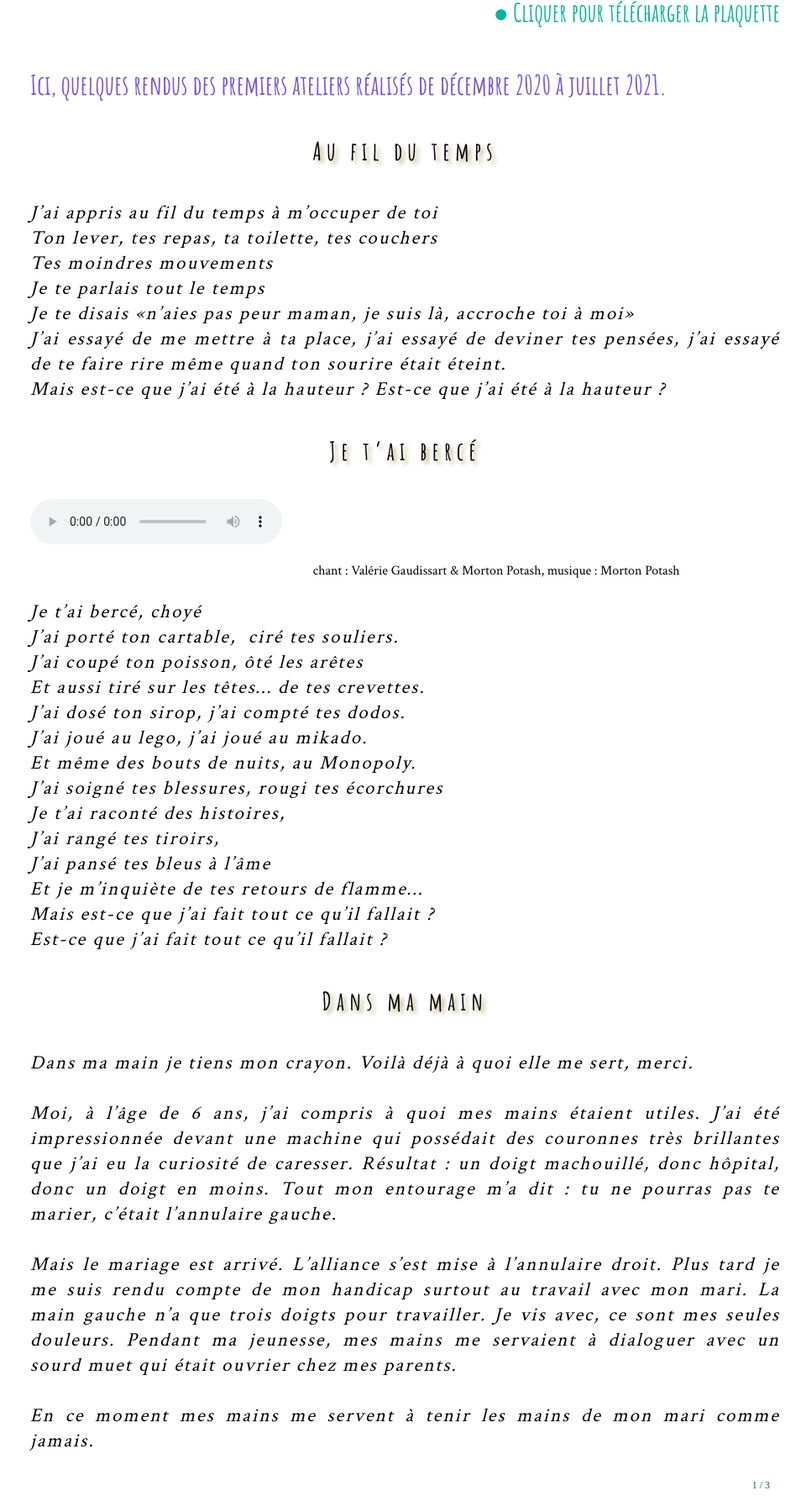
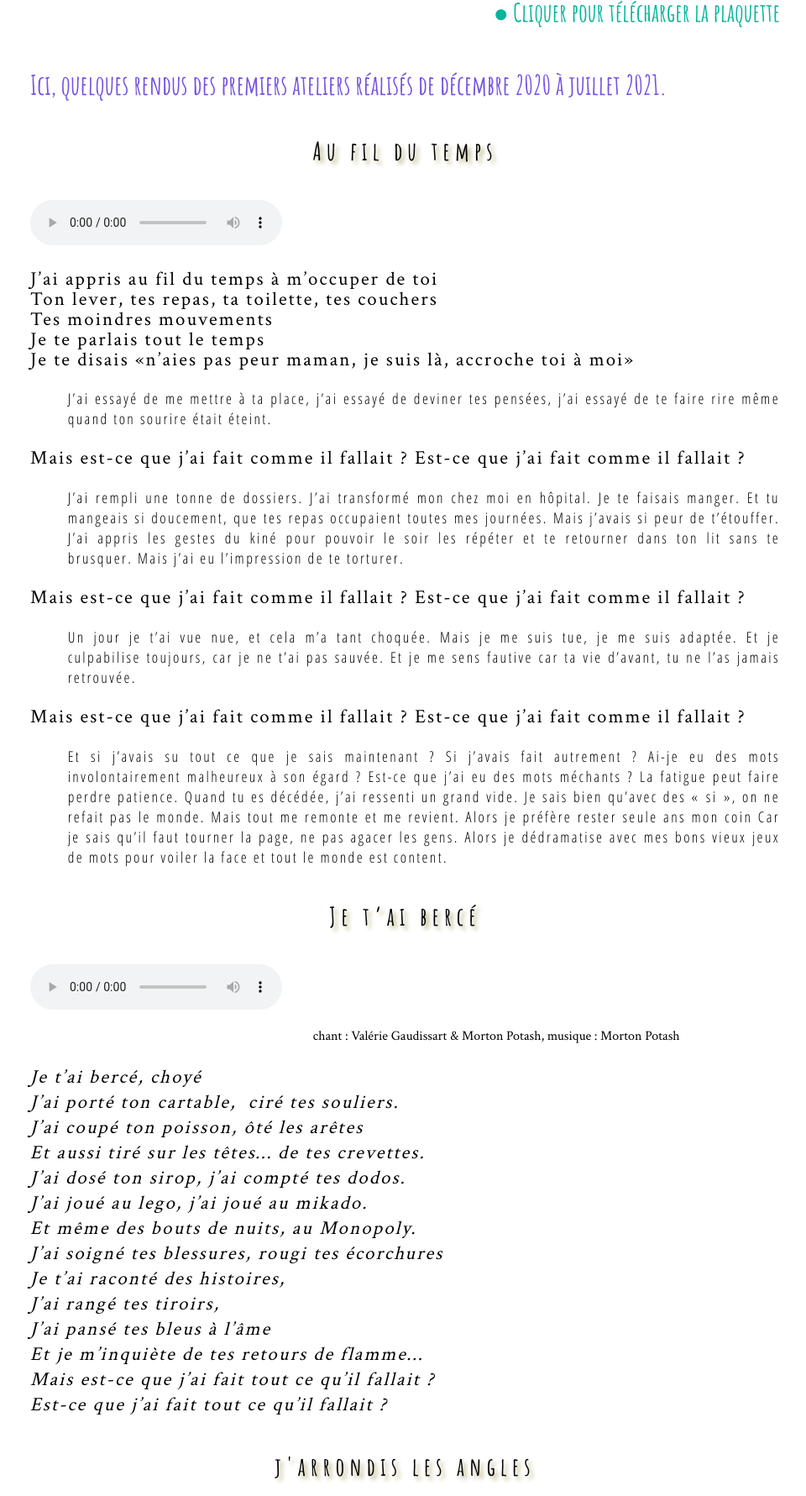
Before and after one commit to leshnik/revertouthaut, a Jekyll site: the page built from aidants-aimants.md, in a window 1280 px wide, cut to the strip 2081-3862 px from the top of the page. Shown: the whole strip at 84% size, without its empty margins (134-1094 px from the left). Built offline with Jekyll 4.4.1, drawn with Linux system fonts in a browser that asks for light colours; some of the changed text lies outside the part shown.

Commit message:
three songs and texts + layouts in aidants

```diff
--- a/_sass/layout.scss
+++ b/_sass/layout.scss
@@ -25,6 +25,9 @@
   }
   .center-text {
       text-align: center;
+  }
+  .indented {
+    padding-left: 5%;
   }
   .logo-image {
     padding-right: 2px;
--- a/_sass/type.scss
+++ b/_sass/type.scss
@@ -106,6 +106,16 @@ a:hover {
   font-size: 1.1rem;
   letter-spacing: 0.15rem;
 }
+.chansons_spoken {
+  font-family: "Open Sans Condensed", sans;
+  font-size: 1.1rem;
+  letter-spacing: 0.15rem;
+}
+.chansons_sung {
+  line-height: 1.5rem;
+  letter-spacing:.13rem;
+}
+
 .rever-typog {
   font-family: "Amatic SC", cursive;
   font-weight: 900;
--- a/aidants-aimants.md
+++ b/aidants-aimants.md
@@ -41,19 +41,31 @@ L’association Rêver Tout Haut propose aux aidants et aux proches de personne
 
 
 <h4 style="color: black">Au fil du temps</h4>
-
-<cite style="line-height: 1.5rem;letter-spacing:.13rem;">
+<audio controls src="https://rth8.b-cdn.net/j'ai-appris-au-fil-du-temps.mp3"></audio>
+<p class="chansons_sung">
 J’ai appris au fil du temps à m’occuper de toi<br>
 Ton lever, tes repas, ta toilette, tes couchers<br>
 Tes moindres mouvements<br>
 Je te parlais tout le temps<br>
-Je te disais «n’aies pas peur maman, je suis là, accroche toi à moi»<br>
-J’ai essayé de me mettre à ta place, j’ai essayé de deviner tes pensées, j’ai essayé de te faire rire même quand ton sourire était éteint. <br>
-Mais est-ce que j’ai été à la hauteur ? Est-ce que j’ai été à la hauteur ?
-</cite>
+Je te disais «n’aies pas peur maman, je suis là, accroche toi à moi»</p>
+<div class="indented">
+<p class="chansons_spoken">J’ai essayé de me mettre à ta place, j’ai essayé de deviner tes pensées, j’ai essayé de te faire rire même quand ton sourire était éteint.</p></div>
+<p class="chansons_sung">Mais est-ce que j’ai fait comme il fallait ?
+Est-ce que j’ai fait comme il fallait ?</p>
+<div class="indented"><p class="chansons_spoken">J’ai rempli une tonne de dossiers. J’ai transformé mon chez moi en hôpital. Je te faisais manger. Et tu mangeais si doucement, que tes repas occupaient toutes mes journées. Mais j’avais si peur de t’étouffer. J’ai appris les gestes du kiné pour pouvoir le soir les répéter et te retourner dans ton lit sans te brusquer. Mais j’ai eu l’impression de te torturer.</p></div>
+<p class="chansons_sung">Mais est-ce que j’ai fait comme il fallait ?
+Est-ce que j’ai fait comme il fallait ?</p>
+<div class="indented"><p class="chansons_spoken">
+Un jour je t’ai vue nue, et cela m’a tant choquée. Mais je me suis tue, je me suis adaptée. Et  je culpabilise toujours, car je ne t’ai pas sauvée. Et je me sens fautive car ta vie d’avant, tu ne l’as  jamais retrouvée.</p></div>
+<p class="chansons_sung">Mais est-ce que j’ai fait comme il fallait ?
+Est-ce que j’ai fait comme il fallait ?</p>
+<div class="indented"><p class="chansons_spoken">
+Et si j’avais su tout ce que je sais maintenant ?
+Si j’avais fait autrement ? Ai-je eu des mots involontairement malheureux à son égard ? Est-ce que j’ai eu des mots méchants ? La fatigue peut  faire perdre patience. Quand tu es décédée, j’ai ressenti un grand vide. Je sais bien qu’avec des « si », on ne refait pas le monde. Mais tout me remonte et me revient. Alors je préfère rester seule ans mon coin
+Car je sais qu’il faut tourner la page, ne pas agacer les gens. Alors je dédramatise avec mes bons vieux jeux de mots pour voiler la face et tout le monde est content.</p></div>
 
 <h4 style="color: black">Je t’ai bercé</h4>
-<audio controls src="/media/je-tai-berce-choye.mp3"></audio>
+<audio controls src="https://rth8.b-cdn.net/je-tai-berce-choye.mp3"></audio>
 <p class="cite">chant&nbsp;: Valérie Gaudissart & Morton Potash, musique&nbsp;: Morton Potash</p>
 <cite style="line-height: 1.5rem;letter-spacing:.13rem;">
 Je t’ai bercé, choyé<br>
@@ -71,6 +83,28 @@ Et je m’inquiète de tes retours de flamme...<br>
 Mais est-ce que j’ai fait tout ce qu’il fallait ?<br>
 Est-ce que j’ai fait tout ce qu’il fallait ?
 </cite>
+
+<h4 style="color: black">j'arrondis les angles</h4>
+
+<audio controls src="https://rth8.b-cdn.net/j'arrondis-les-angles.mp3"></audio>
+
+<cite style="line-height: 1.5rem;letter-spacing:.13rem;">
+J’arrondis les angles<br>
+Je suis un vrai robot<br>
+J’aplanis, je gère<br>
+Je te vois te dégrader<br>
+T’accrocher à moi<br>
+Je te caresse la tête pour t’apaiser<br>
+Je te dis que non, tu n’es pas inutile<br>
+Mais tu exiges tout de moi<br>
+ma présence, ma parole, tout<br>
+Je suis épuisée<br>
+</cite>
+<div class="indented">
+<article class="chansons_spoken">Alors, quelle est la bonne question ? Est-ce que j'ai fait tout ce qu'il fallait ? Ou plutôt n'en ai-je pas trop fait ? Par amour, par manque d'humilité, par orgueil ? Qu’est-ce que je suis en train de payer ?
+Tes douleurs d’enfance ? Et serais-je en train de réaliser que je me suis mise à sa disposition ? Que tout mon être obéit à tes exigences ? Pourquoi est-ce que je te donne tout ce surcroît d'attentions ? Alors que tu me harcèles tout le temps ? Ces questions me taraudent. Ces questions me taraudent.
+Mais j'évolue. Je me laisse moins prendre au jeu de tes sentiments. Et au jeu de ton chantage, je te "montre les dents", je ne te cède plus si facilement. Ai-je raison, ai-je tort ? Mais pour continuer de vivre à deux, Il me faut mettre une limite à ton harcèlement.</article>
+</div>
 
 <h4 style="color: black">Dans ma main</h4>
 <cite style="line-height: 1.5rem;letter-spacing:.13rem;">
```
